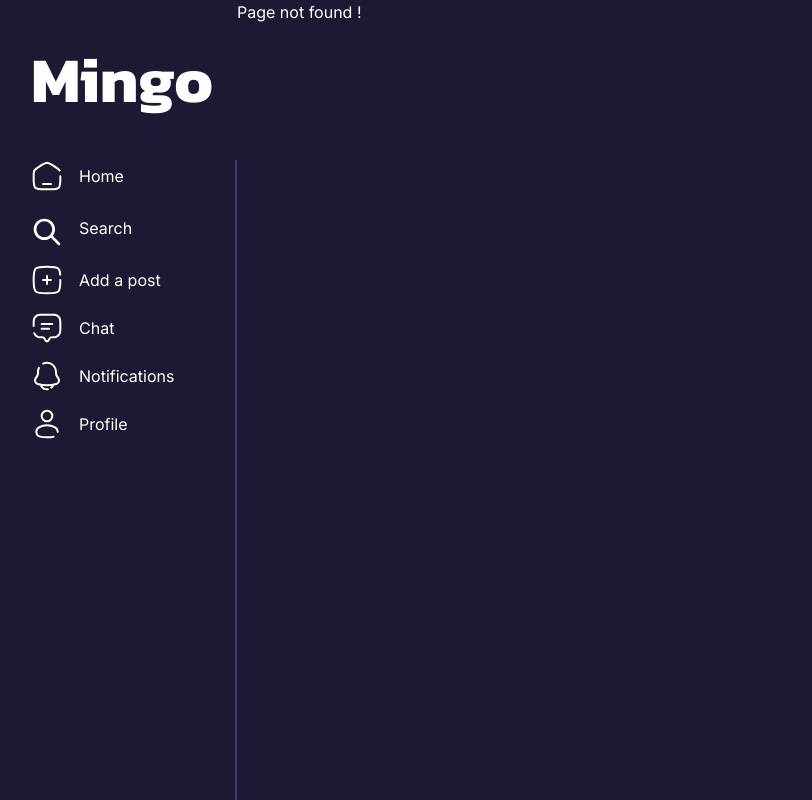
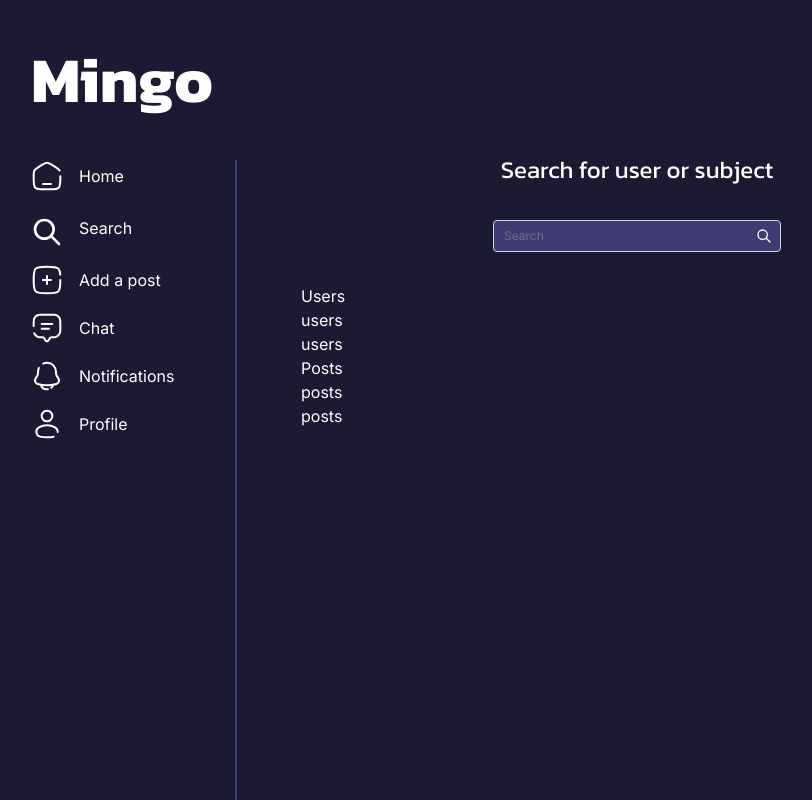
Before and after one commit to WildCodeSchool/2024-12-orleans-cda-project3-team-c, a React (Vite) app in the folder packages/frontend/web/: page /search-results in a window 1280 px wide. Before the commit this address had no page. Shown: the top 800 px of the page, without its empty margins (1-813 px from the left). Built offline with nearby package versions, Linux system fonts and the light colour scheme.

Commit message:
add components usersearch and postssearch

```diff
--- /dev/null
+++ b/packages/frontend/web/src/components/search-posts.tsx
@@ -0,0 +1,9 @@
+export default function SearchPosts() {
+  return (
+    <>
+      <h3>{'Posts'}</h3>
+      <p>{'posts'}</p>
+      <p>{'posts'}</p>
+    </>
+  );
+}
--- /dev/null
+++ b/packages/frontend/web/src/components/search-users.tsx
@@ -0,0 +1,9 @@
+export default function SearchUsers() {
+  return (
+    <>
+      <h3>{'Users'}</h3>
+      <p className=''>{'users'}</p>
+      <p>{'users'}</p>
+    </>
+  );
+}
--- /dev/null
+++ b/packages/frontend/web/src/pages/search-results.tsx
@@ -0,0 +1,36 @@
+import { Link } from 'react-router-dom';
+
+import SearchPosts from '@/components/search-posts';
+import SearchUsers from '@/components/search-users';
+
+import searchIcon from '../assets/icons/search-white.svg';
+
+export default function SearchResults() {
+  return (
+    <>
+      <section className='mt-[9.5rem] mb-[2rem] flex flex-col items-center'>
+        <h2 className='font-title mb-[2rem] text-[1.5rem]'>
+          {'Search for user or subject'}
+        </h2>
+        <div className='flex w-[18rem] items-center rounded-[0.25rem] border border-gray-300 bg-purple-900 p-[0.125rem] pr-[0.5rem]'>
+          <input
+            className='flex-1 bg-transparent px-2 py-1 text-[0.75rem] placeholder-gray-500 focus:border-blue-500 focus:outline-none'
+            type='text'
+            placeholder='Search'
+          />
+          <Link to='/search-results'>
+            <img
+              className='ml-2 size-[1rem]'
+              src={searchIcon}
+              alt='search icon'
+            />
+          </Link>
+        </div>
+      </section>
+      <div className='ml-[4rem]'>
+        <SearchUsers />
+        <SearchPosts />
+      </div>
+    </>
+  );
+}
--- a/packages/frontend/web/src/pages/search.tsx
+++ b/packages/frontend/web/src/pages/search.tsx
@@ -8,9 +8,19 @@ export default function Search() {
       <h2 className='font-title mb-[2rem] text-[1.5rem]'>
         {'Search for user or subject'}
       </h2>
-      <div className='flex w-[2rem] w-[18rem] items-center justify-between rounded-[0.25rem] border-[1px] bg-purple-900 p-[0.125rem] pr-[0.5rem] pl-[0.5rem]'>
-        <p className='text-placeholder text-[0.75rem]'>{'Search'}</p>
-        <img className='size-[1rem]' src={searchIcon} alt='search icon' />
+      <div className='flex w-[18rem] items-center rounded-[0.25rem] border border-gray-300 bg-purple-900 p-[0.125rem] pr-[0.5rem]'>
+        <input
+          className='flex-1 bg-transparent px-2 py-1 text-[0.75rem] placeholder-gray-500 focus:border-blue-500 focus:outline-none'
+          type='text'
+          placeholder='Search'
+        />
+        <Link to='/search-results'>
+          <img
+            className='ml-2 size-[1rem]'
+            src={searchIcon}
+            alt='search icon'
+          />
+        </Link>
       </div>
     </section>
   );
--- a/packages/frontend/web/src/router.tsx
+++ b/packages/frontend/web/src/router.tsx
@@ -11,6 +11,7 @@ import Parameters from './pages/parameters';
 import ProfileInformations from './pages/profile-informations';
 // import LogOut from './pages/log-out';
 import Search from './pages/search';
+import SearchResults from './pages/search-results';
 
 // import Home from './pages/home';
 
@@ -22,6 +23,10 @@ const router = createBrowserRouter([
       {
         path: '/search',
         element: <Search />,
+      },
+      {
+        path: '/search-results',
+        element: <SearchResults />,
       },
       // {
       //   path: '/add',
```
